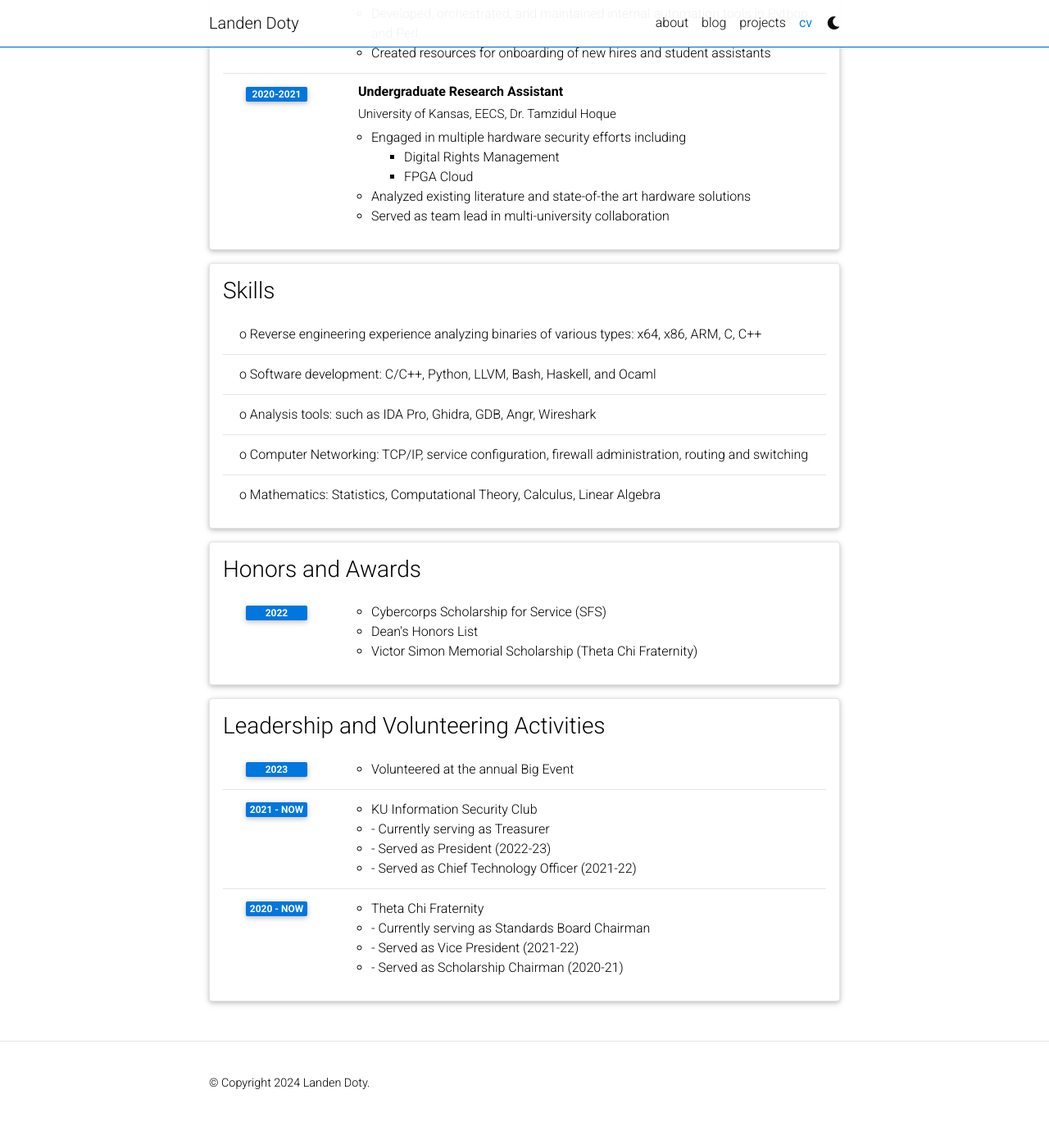
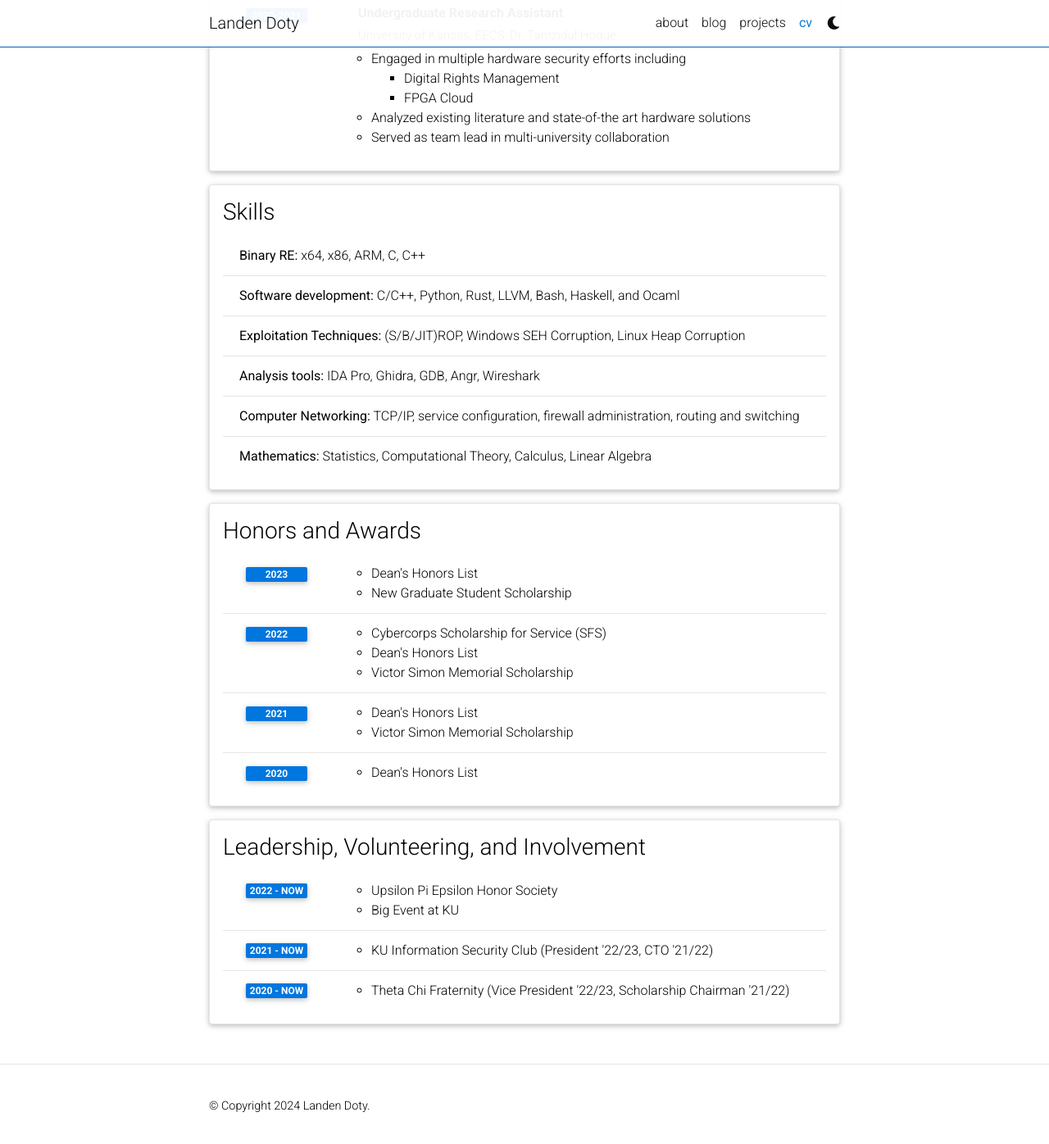
Before and after one commit to landoty/landoty.github.io, a Jekyll site: the page built from _pages/cv.md, in a window 1280 px wide and 1400 px high, scrolled down 1861 px. Shown: the top 1396 px of the window at 82% size. Built offline with Jekyll 4.4.1, drawn with Linux system fonts in a browser that asks for light colours; comment, search, counter and statistics services are not loaded; a style sheet for code colours, icons or effects is not loaded; before the commit the page ends 3233 px from its top, so only the background shows below that; some of the changed text lies outside the part shown.

Commit message:
update cv

```diff
--- a/_data/cv.yml
+++ b/_data/cv.yml
@@ -51,8 +51,6 @@
       year: Summer 2023
       description:
         - Contributed to ongoing program analysis and reverse engineering projects
-        - Developed an IDA Pro plugin to correlate SARIF results gathered from static analysis tools with loaded binary to support malware analysts
-        - Created simulation procedures for symbolic execution framework used in vulnerability analysis
     - title: Security Engineer Future
       institution: Netsmart Technologies, Overland Park, Kansas
       year: Summer 2022
@@ -85,35 +83,43 @@
 - title: Skills
   type: list
   contents:
-    - 'o Reverse engineering experience analyzing binaries of various types: x64, x86, ARM, C, C++'
-    - 'o Software development: C/C++, Python, LLVM, Bash, Haskell, and Ocaml'
-    - 'o Analysis tools: such as IDA Pro, Ghidra, GDB, Angr, Wireshark'
-    - 'o Computer Networking: TCP/IP, service configuration, firewall administration, routing and switching'
-    - 'o Mathematics: Statistics, Computational Theory, Calculus, Linear Algebra'
+    - '<b>Binary RE:</b> x64, x86, ARM, C, C++'
+    - '<b>Software development:</b> C/C++, Python, Rust, LLVM, Bash, Haskell, and Ocaml'
+    - '<b>Exploitation Techniques:</b> (S/B/JIT)ROP, Windows SEH Corruption, Linux Heap Corruption'
+    - '<b>Analysis tools:</b> IDA Pro, Ghidra, GDB, Angr, Wireshark'
+    - '<b>Computer Networking:</b> TCP/IP, service configuration, firewall administration, routing and switching'
+    - '<b>Mathematics:</b> Statistics, Computational Theory, Calculus, Linear Algebra'
 
 - title: Honors and Awards
   type: time_table
   contents:
+    - year: 2023
+      items:
+      - Dean's Honors List
+      - New Graduate Student Scholarship
     - year: 2022
       items:
-        - Cybercorps Scholarship for Service (SFS)
-        - Dean's Honors List
-        - Victor Simon Memorial Scholarship (Theta Chi Fraternity)
+      - Cybercorps Scholarship for Service (SFS)
+      - Dean's Honors List
+      - Victor Simon Memorial Scholarship
+    - year: 2021
+      items:
+      - Dean's Honors List
+      - Victor Simon Memorial Scholarship
+    - year: 2020
+      items:
+      - Dean's Honors List
 
-- title: Leadership and Volunteering Activities
+- title: Leadership, Volunteering, and Involvement
   type: time_table
   contents:
-  - year: 2023
-    description: 'Volunteered at the annual Big Event'
+  - year: 2022 - Now
+    description:
+      - 'Upsilon Pi Epsilon Honor Society'
+      - 'Big Event at KU'
   - year: 2021 - Now
     description:
-      - 'KU Information Security Club'
-      - '-    Currently serving as Treasurer'
-      - '-    Served as President (2022-23)'
-      - '-    Served as Chief Technology Officer (2021-22)'
+      - "KU Information Security Club (President '22/23, CTO '21/22)"
   - year: 2020 - Now
     description:
-      - 'Theta Chi Fraternity'
-      - '-    Currently serving as Standards Board Chairman'
-      - '-    Served as Vice President (2021-22)'
-      - '-    Served as Scholarship Chairman (2020-21)'
+      - "Theta Chi Fraternity (Vice President '22/23, Scholarship Chairman '21/22)"
```
